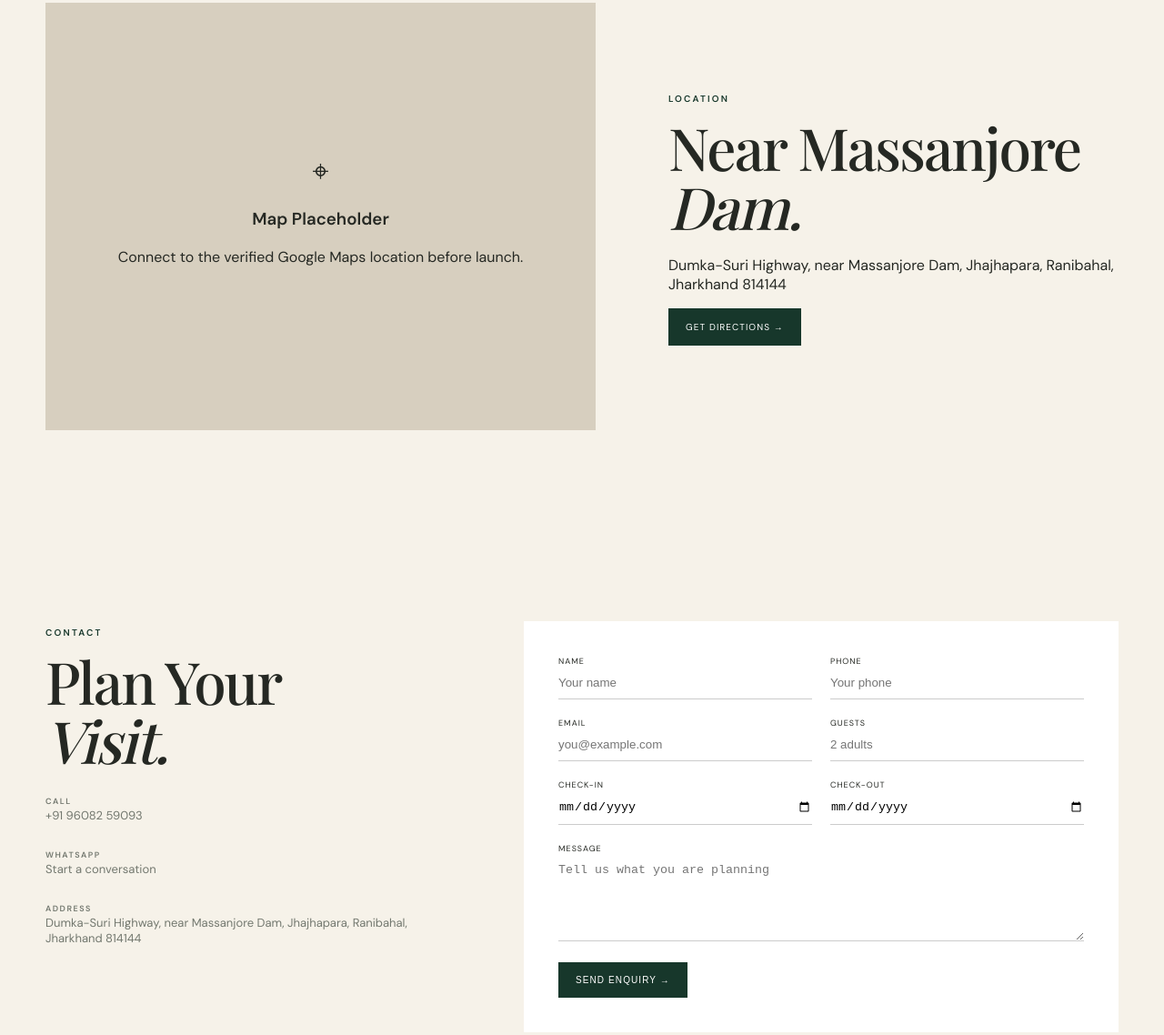
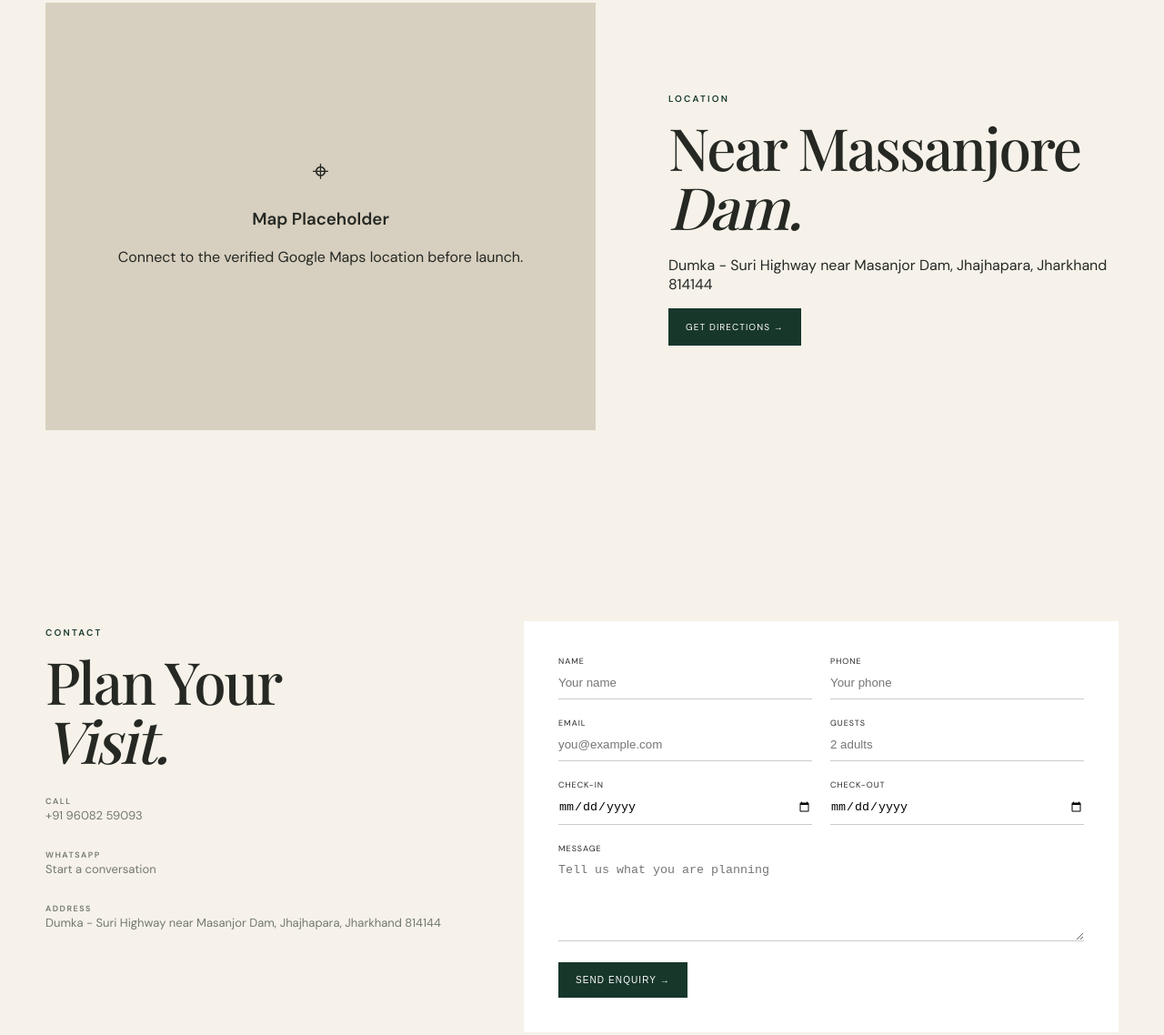
Before and after one commit to kunalkunar108/Mayurakshee-Resort, a website: page index.html in a window 1280 px wide. Shown: the part 6362-7500 px from the top of the page at 91% size. Drawn offline with nearby package versions, Linux system fonts and the light colour scheme; a web font is replaced by a local one.

Commit message:
Update resort location address

```diff
--- a/index.html
+++ b/index.html
@@ -11,8 +11,8 @@
 <section id="events" class="section cream"><div class="wrap"><div class="top"><div><span class="ey">EVENTS & BANQUET</span><h2>Celebrate<br><i>Memorable Moments.</i></h2></div></div><div class="events"><article><em>01</em><h3>Banquet Hall</h3><p>A dedicated indoor setting for celebrations and gatherings.</p><a class="under" href="#contact">Enquire →</a></article><article><em>02</em><h3>Large Lawn</h3><p>An open-air setting for relaxed occasions and social events.</p><a class="under" href="#contact">Enquire →</a></article><article><em>03</em><h3>Weddings & Celebrations</h3><p>Bring family and friends together for meaningful occasions.</p><a class="under" href="#contact">Enquire →</a></article></div></div></section>
 <section class="dark"><div class="wrap split"><div><span class="ey" style="color:#ddd">MASSANJORE</span><h2>Discover the<br><i>landscape.</i></h2><p>Slow down, enjoy the reservoir views and explore the natural beauty surrounding Massanjore Dam.</p><a class="btn outline" href="#location">Explore the Location →</a></div><img src="https://images.unsplash.com/photo-1500534314209-a25ddb2bd429?auto=format&fit=crop&w=1400&q=85" alt="Scenic landscape"></div></section>
 <section id="gallery" class="section"><div class="wrap"><div class="top"><div><span class="ey">GALLERY</span><h2>A Sense of Place.</h2></div></div><div class="gallery"><img src="https://images.unsplash.com/photo-1500534623283-312aade485b7?auto=format&fit=crop&w=1200&q=85" alt="Mayurakshee Resort demo image"><img src="https://images.unsplash.com/photo-1542314831-068cd1dbfeeb?auto=format&fit=crop&w=1200&q=85" alt="Mayurakshee Resort demo image"><img src="https://images.unsplash.com/photo-1566073771259-6a8506099945?auto=format&fit=crop&w=1200&q=85" alt="Mayurakshee Resort demo image"><img src="https://images.unsplash.com/photo-1540541338287-41700207dee6?auto=format&fit=crop&w=1200&q=85" alt="Mayurakshee Resort demo image"><img src="https://images.unsplash.com/photo-1499793983690-e29da59ef1c2?auto=format&fit=crop&w=1200&q=85" alt="Mayurakshee Resort demo image"><img src="https://images.unsplash.com/photo-1500534314209-a25ddb2bd429?auto=format&fit=crop&w=1200&q=85" alt="Mayurakshee Resort demo image"></div></div></section>
-<section id="location" class="section"><div class="wrap loc"><div class="map"><div><span style="font-size:32px">⌖</span><h3>Map Placeholder</h3><p>Connect to the verified Google Maps location before launch.</p></div></div><div><span class="ey">LOCATION</span><h2>Near Massanjore<br><i>Dam.</i></h2><p>Dumka-Suri Highway, near Massanjore Dam, Jhajhapara, Ranibahal, Jharkhand 814144</p><a class="btn" href="https://www.google.com/maps/dir/?api=1&destination=Mayurakshee+Resort+Jhajhapara+Ranibahal+Jharkhand">Get Directions →</a></div></div></section>
-<section id="contact" class="section"><div class="wrap contact"><div><span class="ey">CONTACT</span><h2>Plan Your<br><i>Visit.</i></h2><p><b>CALL</b><br><a href="tel:+919608259093">+91 96082 59093</a></p><p><b>WHATSAPP</b><br><a href="https://wa.me/919608259093">Start a conversation</a></p><p><b>ADDRESS</b><br>Dumka-Suri Highway, near Massanjore Dam, Jhajhapara, Ranibahal, Jharkhand 814144</p></div><form onsubmit="event.preventDefault();this.innerHTML='<span class=ey>ENQUIRY RECEIVED — DEMO</span><h3>Thank you.</h3><p>This form is a visual demonstration. Connect it to the resort inbox before launch.</p>'"><div class="two"><label>Name<input required placeholder="Your name"></label><label>Phone<input required placeholder="Your phone"></label></div><div class="two"><label>Email<input type="email" placeholder="you@example.com"></label><label>Guests<input placeholder="2 adults"></label></div><div class="two"><label>Check-in<input type="date"></label><label>Check-out<input type="date"></label></div><label>Message<textarea rows="5" placeholder="Tell us what you are planning"></textarea></label><button class="btn">Send Enquiry →</button></form></div></section>
+<section id="location" class="section"><div class="wrap loc"><div class="map"><div><span style="font-size:32px">⌖</span><h3>Map Placeholder</h3><p>Connect to the verified Google Maps location before launch.</p></div></div><div><span class="ey">LOCATION</span><h2>Near Massanjore<br><i>Dam.</i></h2><p>Dumka - Suri Highway near Masanjor Dam, Jhajhapara, Jharkhand 814144</p><a class="btn" href="https://www.google.com/maps/dir/?api=1&destination=Mayurakshee+Resort+Jhajhapara+Ranibahal+Jharkhand">Get Directions →</a></div></div></section>
+<section id="contact" class="section"><div class="wrap contact"><div><span class="ey">CONTACT</span><h2>Plan Your<br><i>Visit.</i></h2><p><b>CALL</b><br><a href="tel:+919608259093">+91 96082 59093</a></p><p><b>WHATSAPP</b><br><a href="https://wa.me/919608259093">Start a conversation</a></p><p><b>ADDRESS</b><br>Dumka - Suri Highway near Masanjor Dam, Jhajhapara, Jharkhand 814144</p></div><form onsubmit="event.preventDefault();this.innerHTML='<span class=ey>ENQUIRY RECEIVED — DEMO</span><h3>Thank you.</h3><p>This form is a visual demonstration. Connect it to the resort inbox before launch.</p>'"><div class="two"><label>Name<input required placeholder="Your name"></label><label>Phone<input required placeholder="Your phone"></label></div><div class="two"><label>Email<input type="email" placeholder="you@example.com"></label><label>Guests<input placeholder="2 adults"></label></div><div class="two"><label>Check-in<input type="date"></label><label>Check-out<input type="date"></label></div><label>Message<textarea rows="5" placeholder="Tell us what you are planning"></textarea></label><button class="btn">Send Enquiry →</button></form></div></section>
 <section class="final"><span class="ey" style="color:#ddd">YOUR NEXT ESCAPE</span><h2>Plan Your Escape<br><i>to Mayurakshi.</i></h2><p>Enquire about rooms, dining, events and your next visit.</p><div class="actions"><a class="btn white" href="tel:+919608259093">Call Now</a><a class="btn outline" href="https://wa.me/919608259093">WhatsApp</a><a class="text" href="#location">Get Directions →</a></div></section></main>
-<footer><div class="wrap foot"><div><div class="logo">Mayurakshee<small>RESORT · MASSANJORE</small></div><p>Escape to the beauty of Mayurakshi.</p></div><div><b>EXPLORE</b><a href="#rooms">Rooms</a><a href="#restaurant">Restaurant</a><a href="#events">Events</a><a href="#gallery">Gallery</a></div><div><b>DISCOVER</b><a href="#about">About</a><a href="#location">Location</a><a href="#contact">Contact</a></div><div><b>CONTACT</b><a href="tel:+919608259093">+91 96082 59093</a><span>Dumka-Suri Highway, near Massanjore Dam, Jhajhapara, Ranibahal, Jharkhand 814144</span><a href="https://wa.me/919608259093">WhatsApp</a></div></div><div class="wrap bottom">© 2026 Mayurakshee Resort · Demo content subject to resort confirmation</div></footer>
+<footer><div class="wrap foot"><div><div class="logo">Mayurakshee<small>RESORT · MASSANJORE</small></div><p>Escape to the beauty of Mayurakshi.</p></div><div><b>EXPLORE</b><a href="#rooms">Rooms</a><a href="#restaurant">Restaurant</a><a href="#events">Events</a><a href="#gallery">Gallery</a></div><div><b>DISCOVER</b><a href="#about">About</a><a href="#location">Location</a><a href="#contact">Contact</a></div><div><b>CONTACT</b><a href="tel:+919608259093">+91 96082 59093</a><span>Dumka - Suri Highway near Masanjor Dam, Jhajhapara, Jharkhand 814144</span><a href="https://wa.me/919608259093">WhatsApp</a></div></div><div class="wrap bottom">© 2026 Mayurakshee Resort · Demo content subject to resort confirmation</div></footer>
 <script>const h=document.getElementById('header'),m=document.getElementById('menu'),n=document.getElementById('mobile');addEventListener('scroll',()=>h.classList.toggle('scrolled',scrollY>30));m.onclick=()=>n.classList.toggle('open');n.querySelectorAll('a').forEach(a=>a.onclick=()=>n.classList.remove('open'));</script></body></html>
```
